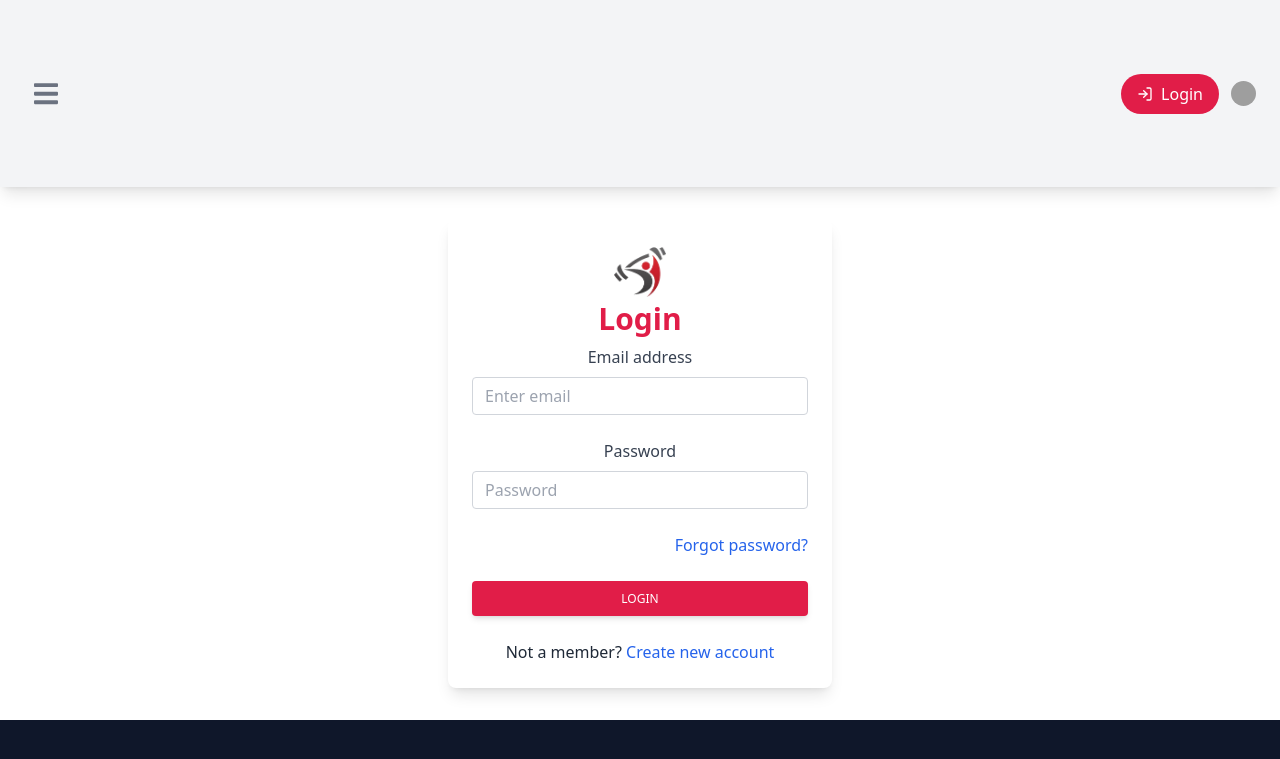
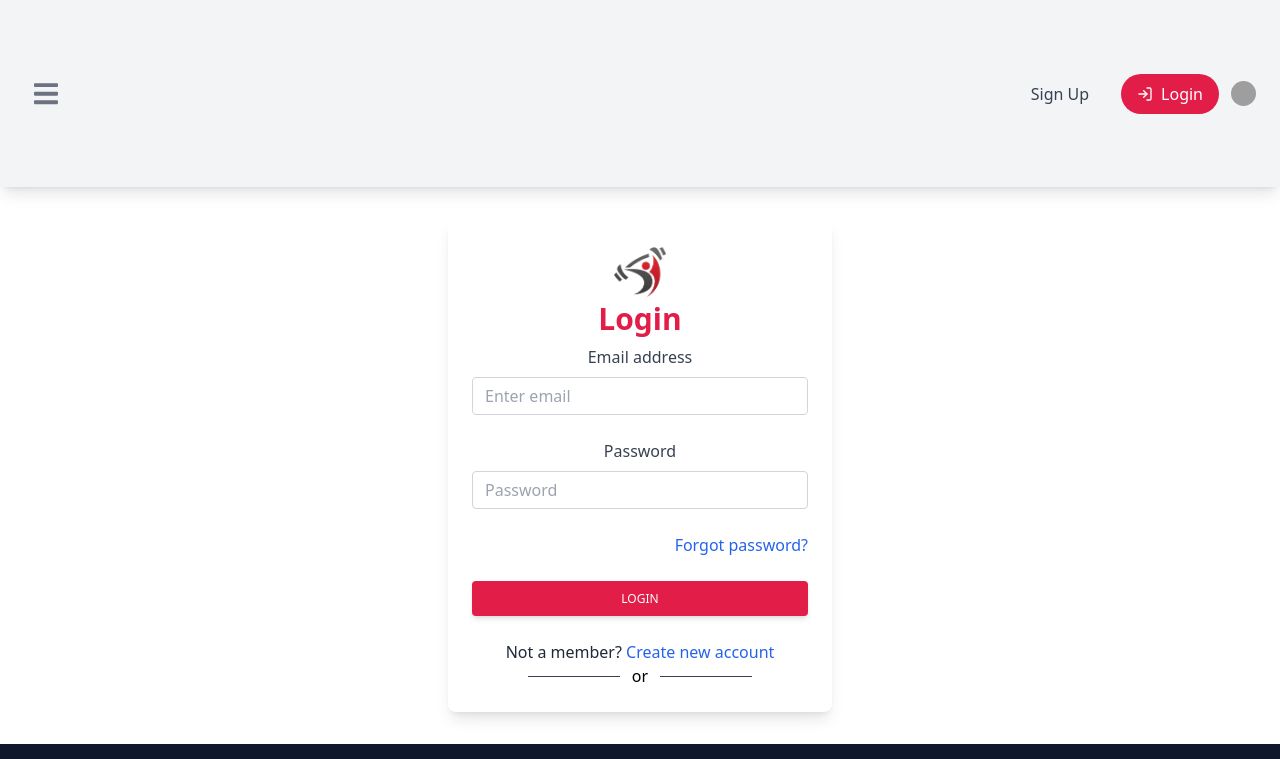
Before and after one commit to ifty03/assignment-10, a React (Create React App) app: page /login in a window 1280 px wide. Shown: the top 759 px of the page. Built offline with nearby package versions, Linux system fonts and the light colour scheme; no server answers; grey boxes are pictures that could not be loaded; what tw-elements would draw is missing.

Commit message:
privete route added

```diff
--- a/src/Pages/Login/Login.js
+++ b/src/Pages/Login/Login.js
@@ -1,33 +1,49 @@
 import React, { useState } from "react";
-import { Link } from "react-router-dom";
+import { Link, useLocation, useNavigate } from "react-router-dom";
 import toast, { Toaster } from "react-hot-toast";
 import logo from "../../images/logo.png";
 import {
   useAuthState,
+  useSendPasswordResetEmail,
   useSignInWithEmailAndPassword,
 } from "react-firebase-hooks/auth";
 import auth from "../../firebase.init";
-import { async } from "@firebase/util";
 
 const Login = () => {
   const [signInWithEmailAndPassword, user, loading, error] =
     useSignInWithEmailAndPassword(auth);
+  const [sendPasswordResetEmail] = useSendPasswordResetEmail(auth);
 
   const handelLogin = async (e) => {
-    e.preventDefault();
     const email = e.target.email.value;
     const password = e.target.password.value;
+
+    e.preventDefault();
     await signInWithEmailAndPassword(email, password);
+    /* clear input feild */
+    e.target.email.value = "";
+    e.target.password.value = "";
 
     if (user) {
       toast.success("Login Successfull");
     }
+    console.log(user);
     if (error) {
-      toast.error("password not matched !");
+      toast.error("invalid password or email !");
     }
-
-    // toast.error("user Successfully created!");
   };
+  /* reset password */
+  const [currentEmail, setCurrentEmail] = useState("");
+  const handelEmailBlur = (e) => {
+    setCurrentEmail(e.target.value);
+  };
+  let navigate = useNavigate();
+  let location = useLocation();
+  const [currentUser] = useAuthState(auth);
+  let from = location.state?.from?.pathname || "/";
+  if (currentUser) {
+    navigate(from, { replace: true });
+  }
   return (
     <div>
       <div className="block p-6 mx-auto my-8 rounded-lg shadow-lg bg-white max-w-sm">
@@ -66,6 +82,7 @@ const Login = () => {
         m-0
         focus:text-gray-700 focus:bg-white focus:border-blue-600 focus:outline-none"
               id="exampleInputEmail2"
+              onBlur={handelEmailBlur}
               aria-describedby="emailHelp"
               required
               name="email"
@@ -102,10 +119,17 @@ const Login = () => {
             />
           </div>
           <div className="flex justify-end items-center mb-6">
-            <span className="text-blue-600 cursor-pointer hover:text-blue-700 focus:text-blue-700 transition duration-200 ease-in-out">
+            <span
+              onClick={() => {
+                sendPasswordResetEmail(currentEmail);
+                toast.success("Reset Email send");
+              }}
+              className="text-blue-600 cursor-pointer hover:text-blue-700 focus:text-blue-700 transition duration-200 ease-in-out"
+            >
               Forgot password?
             </span>
           </div>
+          <p className="text-red-600">{error?.message}</p>
           <button
             type="submit"
             className="
@@ -139,6 +163,17 @@ const Login = () => {
             </Link>
           </p>
           <Toaster />
+          <div className="flex items-center w-4/6 mx-auto">
+            <div
+              style={{ height: "1px", width: "100%" }}
+              className="bg-gray-700"
+            ></div>
+            <p className="mx-3">or</p>
+            <div
+              style={{ height: "1px", width: "100%" }}
+              className="bg-gray-700"
+            ></div>
+          </div>
         </form>
       </div>
     </div>
--- /dev/null
+++ b/src/Pages/RequireAuth.js
@@ -0,0 +1,15 @@
+import React from "react";
+import { useAuthState } from "react-firebase-hooks/auth";
+import { Navigate, useLocation } from "react-router-dom";
+import auth from "../firebase.init";
+
+const RequireAuth = ({ children }) => {
+  const location = useLocation();
+  const [user] = useAuthState(auth);
+  if (!user) {
+    return <Navigate to="/login" state={{ from: location }} replace />;
+  }
+  return children;
+};
+
+export default RequireAuth;
--- a/src/Pages/Shared/Header/Header.js
+++ b/src/Pages/Shared/Header/Header.js
@@ -135,16 +135,22 @@ const Header = () => {
           </div>
 
           <div className="flex items-center relative">
+            <Link
+              className=" px-4 py-1 hover:border-2 rounded-full hover:border-rose-600"
+              to="/signUp"
+            >
+              Sign Up
+            </Link>
             {user ? (
               <button
                 onClick={handelSignOut}
-                className="flex items-center  bg-rose-600 mr-3 rounded-full hover:bg-rose-700 text-white px-4 py-2"
+                className="flex items-center ml-4  bg-rose-600 mr-3 rounded-full hover:bg-rose-700 text-white px-4 py-2"
               >
                 <GoSignOut className="mr-2"></GoSignOut> Sign Out
               </button>
             ) : (
               <Link
-                className="flex items-center  bg-rose-600 mr-3 rounded-full hover:bg-rose-700 text-white px-4 py-2"
+                className="flex items-center ml-4  bg-rose-600 mr-3 rounded-full hover:bg-rose-700 text-white px-4 py-2"
                 to="/login"
               >
                 <FiLogIn className="mr-2"></FiLogIn> Login
--- a/src/Pages/SignUp/SignUp.js
+++ b/src/Pages/SignUp/SignUp.js
@@ -16,11 +16,17 @@ const SignUp = () => {
     const agree = e.target.checkBox.checked;
     const confirmPassword = e.target.confirmPassword.value;
 
+    /* create a user with email and password */
     if (agree) {
       if (password === confirmPassword) {
         createUserWithEmailAndPassword(email, password);
         setCustomError("");
         toast.success("user Successfully created!");
+        /* clear input feild */
+        e.target.email.value = "";
+        e.target.password.value = "";
+        e.target.checkBox.checked = false;
+        e.target.confirmPassword.value = "";
       } else {
         setCustomError("Two password are not same !");
         toast.error("Two password are not same !");
```
